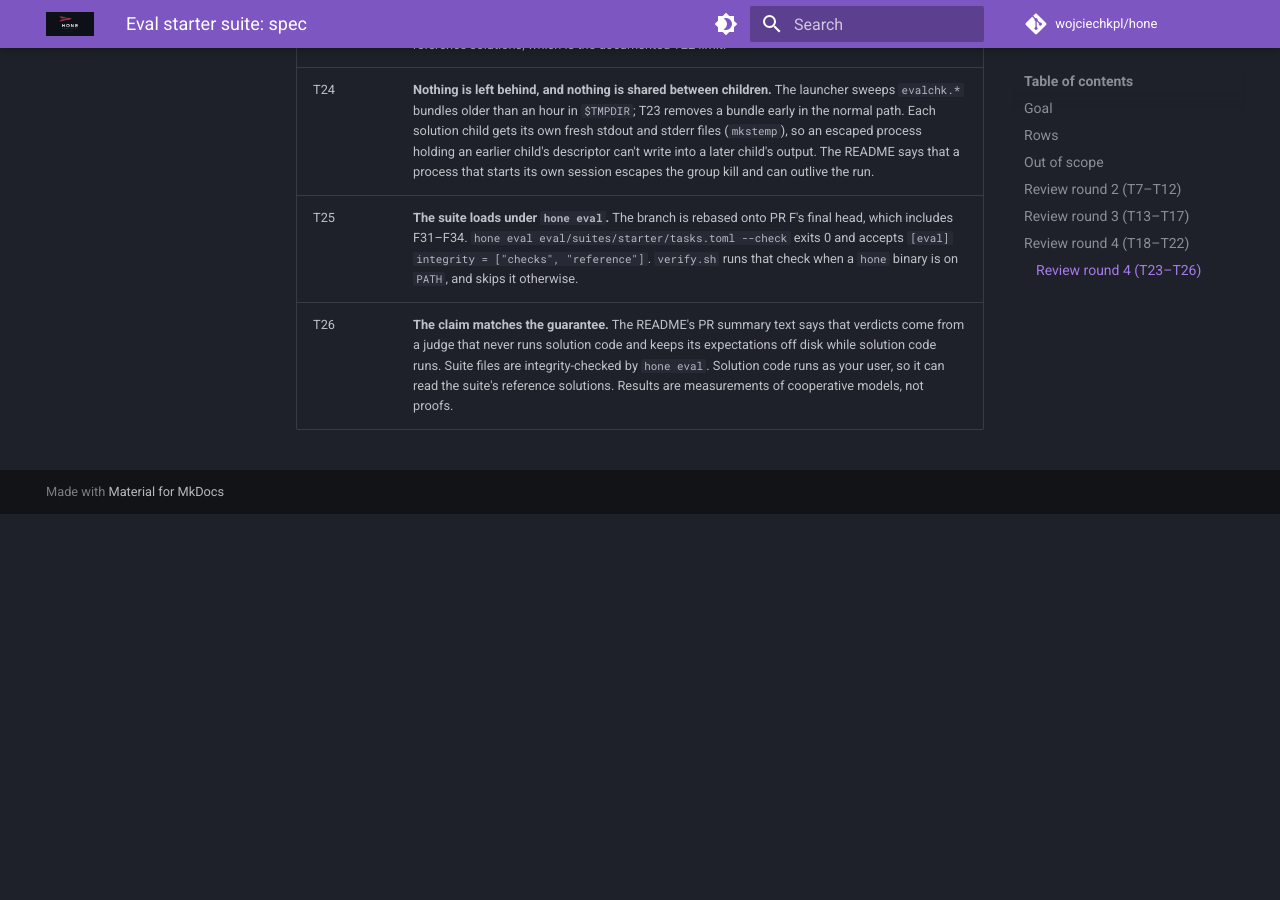
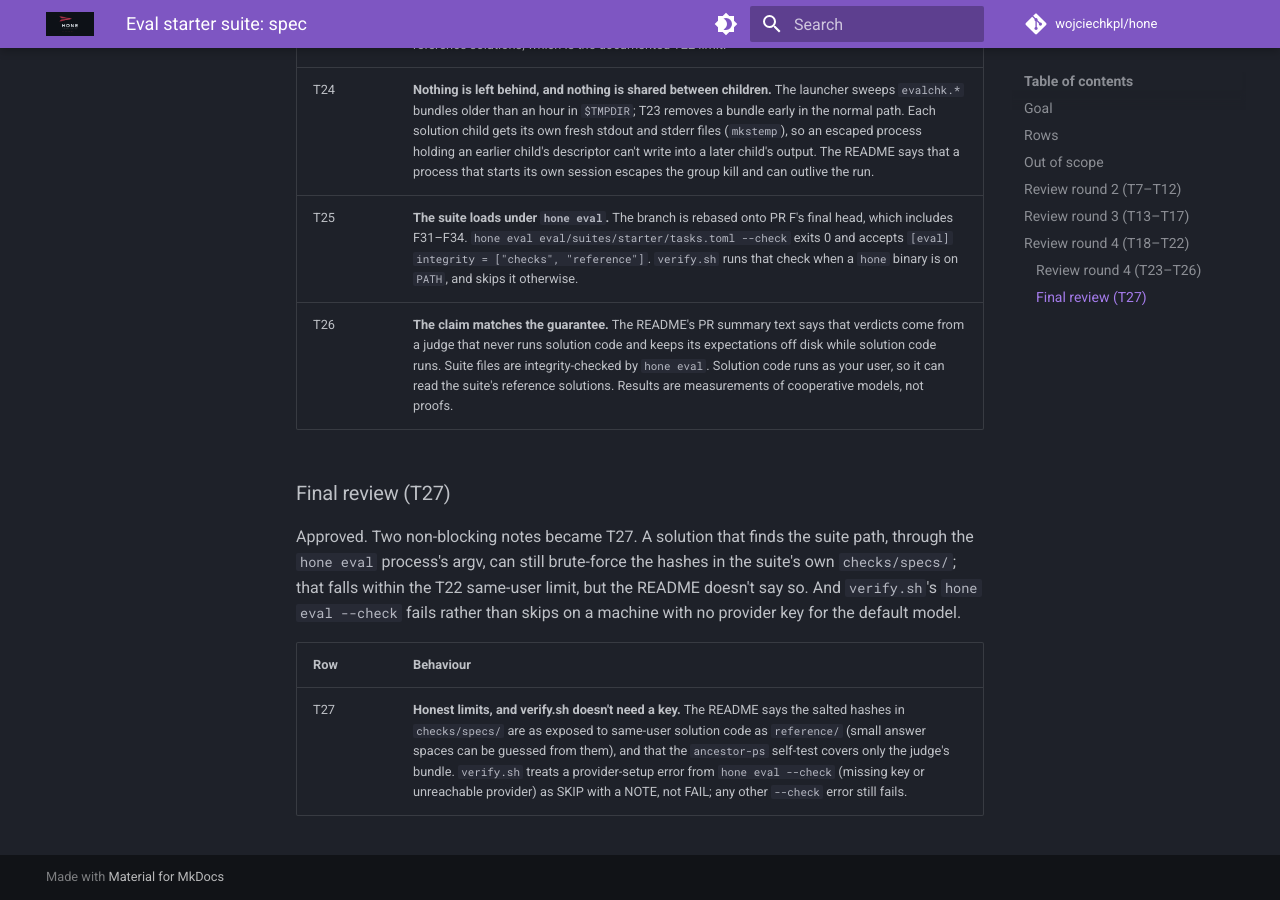
Before and after one commit to wojciechkpl/hone, an MkDocs documentation site: the page built from docs/plans/eval-starter-suite-spec.md, in a window 1280 px wide and 900 px high, scrolled down 4760 px. Built offline with MkDocs 1.6.1 and Material for MkDocs 9.7.7, drawn with Linux system fonts in a browser that asks for light colours; comment, search, counter and statistics services are not loaded; before the commit the page ends 5274 px from its top, so only the background shows below that.

Commit message:
docs: starter suite spec T27 (limits wording; verify.sh skips without a key)

```diff
--- a/docs/plans/eval-starter-suite-spec.md
+++ b/docs/plans/eval-starter-suite-spec.md
@@ -84,3 +84,11 @@ Review found:
 | T24 | **Nothing is left behind, and nothing is shared between children.** The launcher sweeps `evalchk.*` bundles older than an hour in `$TMPDIR`; T23 removes a bundle early in the normal path. Each solution child gets its own fresh stdout and stderr files (`mkstemp`), so an escaped process holding an earlier child's descriptor can't write into a later child's output. The README says that a process that starts its own session escapes the group kill and can outlive the run. |
 | T25 | **The suite loads under `hone eval`.** The branch is rebased onto PR F's final head, which includes F31–F34. `hone eval eval/suites/starter/tasks.toml --check` exits 0 and accepts `[eval] integrity = ["checks", "reference"]`. `verify.sh` runs that check when a `hone` binary is on `PATH`, and skips it otherwise. |
 | T26 | **The claim matches the guarantee.** The README's PR summary text says that verdicts come from a judge that never runs solution code and keeps its expectations off disk while solution code runs. Suite files are integrity-checked by `hone eval`. Solution code runs as your user, so it can read the suite's reference solutions. Results are measurements of cooperative models, not proofs. |
+
+### Final review (T27)
+
+Approved. Two non-blocking notes became T27. A solution that finds the suite path, through the `hone eval` process's argv, can still brute-force the hashes in the suite's own `checks/specs/`; that falls within the T22 same-user limit, but the README doesn't say so. And `verify.sh`'s `hone eval --check` fails rather than skips on a machine with no provider key for the default model.
+
+| Row | Behaviour |
+|---|---|
+| T27 | **Honest limits, and verify.sh doesn't need a key.** The README says the salted hashes in `checks/specs/` are as exposed to same-user solution code as `reference/` (small answer spaces can be guessed from them), and that the `ancestor-ps` self-test covers only the judge's bundle. `verify.sh` treats a provider-setup error from `hone eval --check` (missing key or unreachable provider) as SKIP with a NOTE, not FAIL; any other `--check` error still fails. |
```
